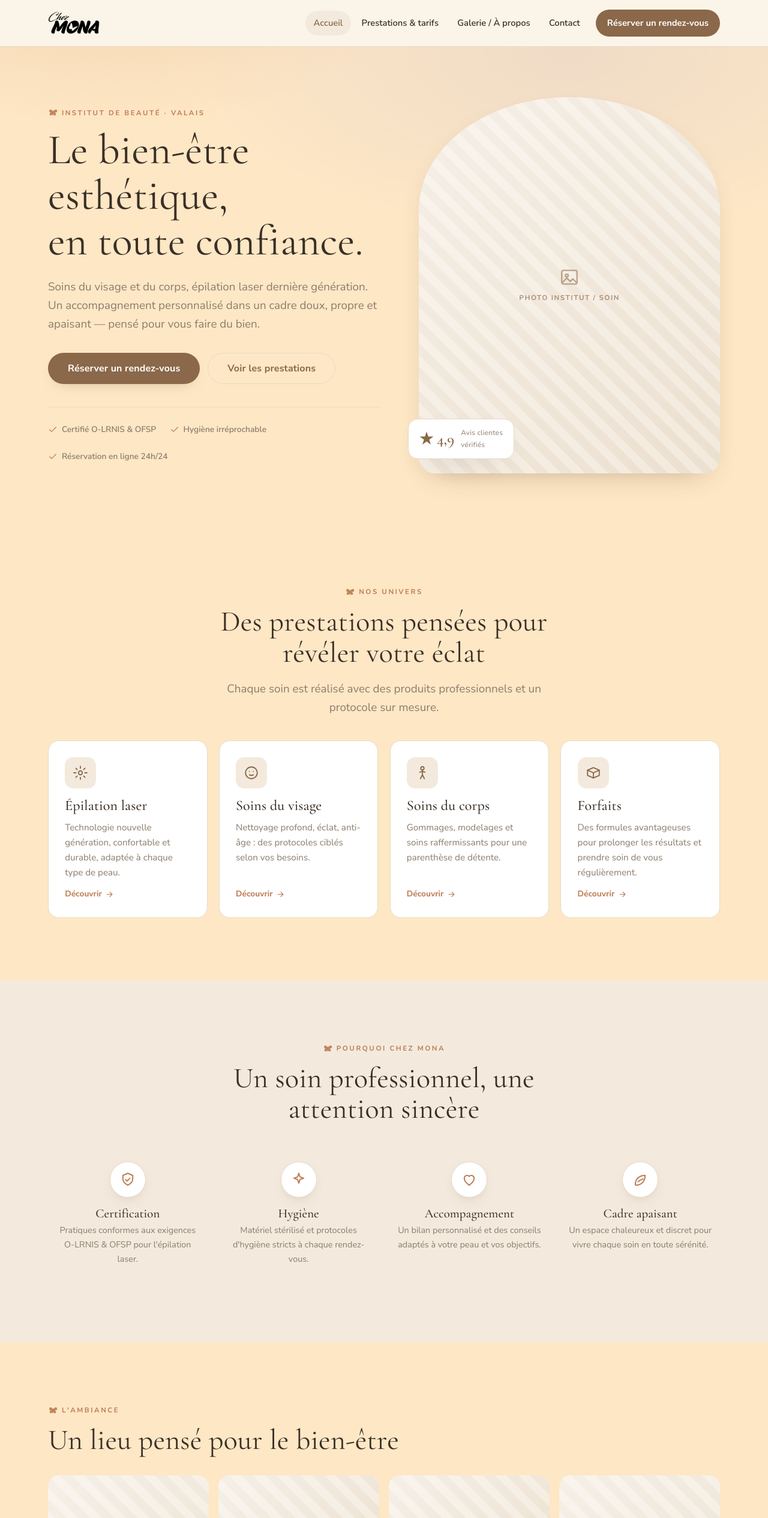
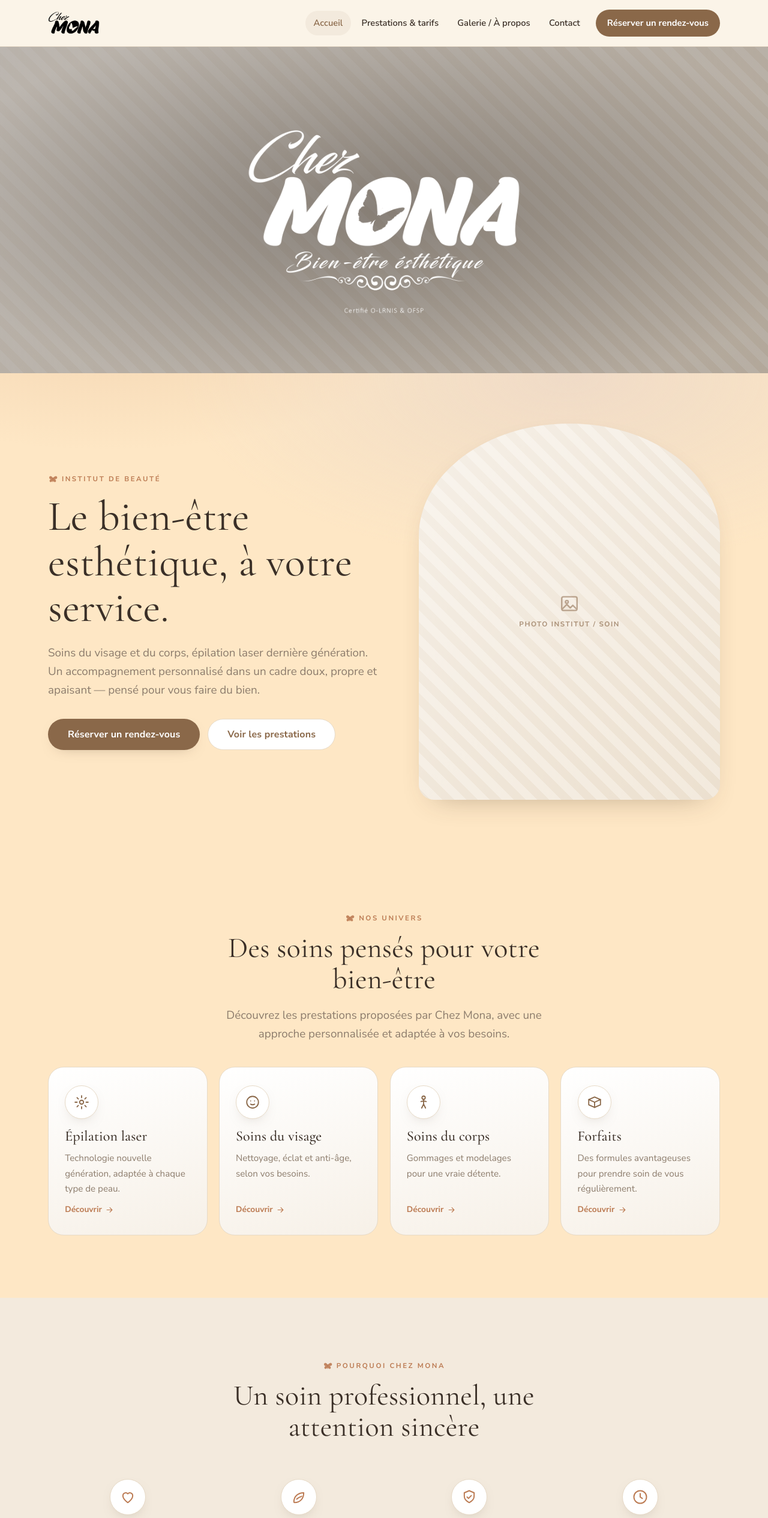
Before and after one commit to NelsonAlmeida5/chezmona, a Nuxt app: page / in a window 1280 px wide. Shown: the top 2530 px of the page at 60% size. Built offline with nearby package versions, Linux system fonts and the light colour scheme.

Commit message:
style: redesign homepage hero and sections

```diff
--- a/app/assets/css/main.css
+++ b/app/assets/css/main.css
@@ -134,13 +134,13 @@
   box-shadow: 0 16px 34px -18px rgba(110, 82, 56, .7);
 }
 .btn--ghost {
-  background: transparent;
+  background: var(--card);
   color: var(--brown);
   border-color: var(--border);
 }
 .btn--ghost:hover {
   border-color: var(--brown);
-  background: #fff;
+  background: var(--sand);
   transform: translateY(-2px);
 }
 .btn--lg {
--- a/app/components/ServiceCard.vue
+++ b/app/components/ServiceCard.vue
@@ -33,28 +33,44 @@
 
 <style scoped>
 .service-card {
-  background: var(--card);
+  position: relative;
+  overflow: hidden;
+  background: linear-gradient(165deg, #fff, var(--sand) 145%);
   border: 1px solid var(--border);
-  border-radius: var(--radius);
-  padding: 1.7rem;
+  border-radius: var(--radius-lg);
+  padding: 1.9rem 1.7rem;
   display: flex;
   flex-direction: column;
   gap: .7rem;
   transition: transform .3s, box-shadow .3s, border-color .3s;
+}
+.service-card::before {
+  content: "";
+  position: absolute;
+  inset: 0 0 auto;
+  height: 3px;
+  background: linear-gradient(90deg, var(--terra), var(--brown));
+  opacity: 0;
+  transition: opacity .3s;
 }
 .service-card:hover {
   transform: translateY(-5px);
   box-shadow: var(--shadow);
   border-color: var(--blush);
 }
+.service-card:hover::before {
+  opacity: 1;
+}
 .service-card__icon {
-  width: 52px;
-  height: 52px;
-  border-radius: 14px;
+  width: 56px;
+  height: 56px;
+  border-radius: 50%;
   display: grid;
   place-items: center;
-  background: var(--sand);
+  background: #fff;
+  border: 1px solid var(--border);
   color: var(--brown);
+  box-shadow: var(--shadow-sm);
   margin-bottom: .3rem;
 }
 .service-card__icon svg {
--- a/app/components/TrustItem.vue
+++ b/app/components/TrustItem.vue
@@ -9,17 +9,17 @@
 <template>
   <div class="trust-item">
     <div class="trust-item__icon">
-      <svg v-if="item.id === 'certification'" viewBox="0 0 24 24" fill="none" stroke="currentColor" stroke-width="1.7" stroke-linecap="round" stroke-linejoin="round" aria-hidden="true">
+      <svg v-if="item.id === 'accompagnement-personnalise'" viewBox="0 0 24 24" fill="none" stroke="currentColor" stroke-width="1.7" stroke-linecap="round" stroke-linejoin="round" aria-hidden="true">
+        <path d="M12 20s-7-4.5-7-10a4 4 0 0 1 7-2.6A4 4 0 0 1 19 10c0 5.5-7 10-7 10Z" />
+      </svg>
+      <svg v-else-if="item.id === 'cadre-apaisant'" viewBox="0 0 24 24" fill="none" stroke="currentColor" stroke-width="1.7" stroke-linecap="round" stroke-linejoin="round" aria-hidden="true">
+        <path d="M5 19c0-8 6-13 14-13 0 8-5 14-13 14-1 0-1-1-1-1Z" /><path d="M9 15c2-2 4-3 7-4" />
+      </svg>
+      <svg v-else-if="item.id === 'soin-professionnel'" viewBox="0 0 24 24" fill="none" stroke="currentColor" stroke-width="1.7" stroke-linecap="round" stroke-linejoin="round" aria-hidden="true">
         <path d="M12 3 5 6v5c0 4 3 7 7 9 4-2 7-5 7-9V6l-7-3Z" /><path d="m9 12 2 2 4-4" />
       </svg>
-      <svg v-else-if="item.id === 'hygiene'" viewBox="0 0 24 24" fill="none" stroke="currentColor" stroke-width="1.7" stroke-linecap="round" stroke-linejoin="round" aria-hidden="true">
-        <path d="M12 3l1.8 5.2L19 10l-5.2 1.8L12 17l-1.8-5.2L5 10l5.2-1.8L12 3Z" />
-      </svg>
-      <svg v-else-if="item.id === 'accompagnement'" viewBox="0 0 24 24" fill="none" stroke="currentColor" stroke-width="1.7" stroke-linecap="round" stroke-linejoin="round" aria-hidden="true">
-        <path d="M12 20s-7-4.5-7-10a4 4 0 0 1 7-2.6A4 4 0 0 1 19 10c0 5.5-7 10-7 10Z" />
-      </svg>
       <svg v-else viewBox="0 0 24 24" fill="none" stroke="currentColor" stroke-width="1.7" stroke-linecap="round" stroke-linejoin="round" aria-hidden="true">
-        <path d="M5 19c0-8 6-13 14-13 0 8-5 14-13 14-1 0-1-1-1-1Z" /><path d="M9 15c2-2 4-3 7-4" />
+        <circle cx="12" cy="12" r="9" /><path d="M12 7v5l3 2" />
       </svg>
     </div>
     <h3>{{ item.title }}</h3>
--- a/app/data/services.ts
+++ b/app/data/services.ts
@@ -9,25 +9,25 @@
   {
     id: 'epilation-laser',
     title: 'Épilation laser',
-    description: 'Technologie nouvelle génération, confortable et durable, adaptée à chaque type de peau.',
+    description: 'Technologie nouvelle génération, adaptée à chaque type de peau.',
     href: '/prestations'
   },
   {
     id: 'soins-visage',
     title: 'Soins du visage',
-    description: 'Nettoyage profond, éclat, anti-âge : des protocoles ciblés selon vos besoins.',
+    description: 'Nettoyage, éclat et anti-âge, selon vos besoins.',
     href: '/prestations'
   },
   {
     id: 'soins-corps',
     title: 'Soins du corps',
-    description: 'Gommages, modelages et soins raffermissants pour une parenthèse de détente.',
+    description: 'Gommages et modelages pour une vraie détente.',
     href: '/prestations'
   },
   {
     id: 'forfaits',
     title: 'Forfaits',
-    description: 'Des formules avantageuses pour prolonger les résultats et prendre soin de vous régulièrement.',
+    description: 'Des formules avantageuses pour prendre soin de vous régulièrement.',
     href: '/prestations'
   }
 ]
--- a/app/data/trust.ts
+++ b/app/data/trust.ts
@@ -6,23 +6,23 @@
 
 export const trustItems: TrustItem[] = [
   {
-    id: 'certification',
-    title: 'Certification',
-    description: "Pratiques conformes aux exigences O-LRNIS & OFSP pour l'épilation laser."
-  },
-  {
-    id: 'hygiene',
-    title: 'Hygiène',
-    description: "Matériel stérilisé et protocoles d'hygiène stricts à chaque rendez-vous."
-  },
-  {
-    id: 'accompagnement',
-    title: 'Accompagnement',
-    description: 'Un bilan personnalisé et des conseils adaptés à votre peau et vos objectifs.'
+    id: 'accompagnement-personnalise',
+    title: 'Accompagnement personnalisé',
+    description: 'Une écoute attentive et des conseils adaptés à votre peau et vos objectifs.'
   },
   {
     id: 'cadre-apaisant',
-    title: 'Cadre apaisant',
+    title: 'Cadre doux et apaisant',
     description: 'Un espace chaleureux et discret pour vivre chaque soin en toute sérénité.'
+  },
+  {
+    id: 'soin-professionnel',
+    title: 'Soin professionnel',
+    description: 'Des protocoles rigoureux, réalisés avec sérieux à chaque rendez-vous.'
+  },
+  {
+    id: 'reservation-simple',
+    title: 'Réservation simple',
+    description: 'Prenez rendez-vous en ligne en quelques clics, à tout moment.'
   }
 ]
--- a/app/pages/index.vue
+++ b/app/pages/index.vue
@@ -8,13 +8,29 @@
 
 <template>
   <div>
-    <!-- Hero -->
+    <!-- Hero visuel -->
+    <section class="hero-visual">
+      <div class="hero-visual__media">
+        <!--
+          Placeholder en attendant une vraie photo du salon (ou une image
+          beauté/soin). Remplacer par :
+          <img src="..." alt="..." class="hero-visual__img">
+        -->
+        <ImagePlaceholder label="Photo institut / soin" bare />
+      </div>
+      <div class="hero-visual__veil" />
+      <div class="hero-visual__logo">
+        <img src="/images/logo/chez-mona-logo-blanc.png" alt="Chez Mona">
+      </div>
+    </section>
+
+    <!-- Accueil -->
     <section class="hero">
       <div class="hero__halo" />
       <div class="wrap hero__grid">
         <div class="hero__copy">
-          <SectionEyebrow text="Institut de beauté · Valais" />
-          <h1 class="h-xl">Le bien-être esthétique,<br>en toute confiance.</h1>
+          <SectionEyebrow text="Institut de beauté" />
+          <h1 class="h-xl">Le bien-être esthétique, à votre service.</h1>
           <p class="lead">
             Soins du visage et du corps, épilation laser dernière génération. Un accompagnement
             personnalisé dans un cadre doux, propre et apaisant — pensé pour vous faire du bien.
@@ -23,40 +39,25 @@
             <NuxtLink to="#reservation" class="btn btn--primary btn--lg">Réserver un rendez-vous</NuxtLink>
             <NuxtLink to="/prestations" class="btn btn--ghost btn--lg">Voir les prestations</NuxtLink>
           </div>
-          <div class="hero__reassure">
-            <span>
-              <svg viewBox="0 0 24 24" fill="none" stroke="currentColor" stroke-width="1.7" stroke-linecap="round" stroke-linejoin="round" aria-hidden="true"><path d="M20 6 9 17l-5-5" /></svg>
-              Certifié O-LRNIS &amp; OFSP
-            </span>
-            <span>
-              <svg viewBox="0 0 24 24" fill="none" stroke="currentColor" stroke-width="1.7" stroke-linecap="round" stroke-linejoin="round" aria-hidden="true"><path d="M20 6 9 17l-5-5" /></svg>
-              Hygiène irréprochable
-            </span>
-            <span>
-              <svg viewBox="0 0 24 24" fill="none" stroke="currentColor" stroke-width="1.7" stroke-linecap="round" stroke-linejoin="round" aria-hidden="true"><path d="M20 6 9 17l-5-5" /></svg>
-              Réservation en ligne 24h/24
-            </span>
-          </div>
         </div>
         <div class="hero__media">
           <div class="arch">
             <ImagePlaceholder label="Photo institut / soin" />
           </div>
-          <div class="hero__badge">
-            <b>★ 4,9</b>
-            <small>Avis clientes<br>vérifiés</small>
-          </div>
         </div>
       </div>
     </section>
 
-    <!-- Prestations principales -->
+    <!-- Nos univers -->
     <section class="section">
       <div class="wrap">
         <div class="section-head center">
           <SectionEyebrow text="Nos univers" center />
-          <h2 class="h-lg">Des prestations pensées pour révéler votre éclat</h2>
-          <p class="lead center">Chaque soin est réalisé avec des produits professionnels et un protocole sur mesure.</p>
+          <h2 class="h-lg">Des soins pensés pour votre bien-être</h2>
+          <p class="lead center">
+            Découvrez les prestations proposées par Chez Mona, avec une approche personnalisée et
+            adaptée à vos besoins.
+          </p>
         </div>
         <div class="card-grid">
           <ServiceCard v-for="service in services" :key="service.id" :service="service" />
@@ -64,7 +65,7 @@
       </div>
     </section>
 
-    <!-- Confiance -->
+    <!-- Pourquoi Chez Mona -->
     <section class="section section--sand">
       <div class="wrap">
         <div class="section-head center">
@@ -80,8 +81,8 @@
     <!-- Galerie courte -->
     <section class="section">
       <div class="wrap">
-        <div class="section-head">
-          <SectionEyebrow text="L'ambiance" />
+        <div class="section-head center">
+          <SectionEyebrow text="L'ambiance" center />
           <h2 class="h-lg">Un lieu pensé pour le bien-être</h2>
         </div>
         <GalleryGrid class="gallery-grid" :images="homeGallery" />
@@ -95,8 +96,8 @@
     <section class="section section--sand">
       <div class="wrap">
         <CtaBand
-          title="Prête à prendre soin de vous ?"
-          text="Réservez votre rendez-vous en quelques clics via notre plateforme en ligne. Une question ? Nous sommes là pour vous accompagner."
+          title="Envie de prendre rendez-vous ?"
+          text="Réservez votre rendez-vous en quelques clics via notre plateforme en ligne. Pour toute question, le salon reste disponible pour vous renseigner."
           cta-label="Réserver sur Fresha"
           cta-to="#reservation"
         />
@@ -106,7 +107,42 @@
 </template>
 
 <style scoped>
-/* ---- Hero ---- */
+/* ---- Hero visuel ---- */
+.hero-visual {
+  position: relative;
+  height: clamp(520px, 68vh, 760px);
+  overflow: hidden;
+}
+.hero-visual__media {
+  position: absolute;
+  inset: 0;
+}
+/* Prête pour une vraie photo : <img class="hero-visual__img"> couvrira tout le cadre. */
+.hero-visual__media :deep(.hero-visual__img) {
+  width: 100%;
+  height: 100%;
+  object-fit: cover;
+  display: block;
+}
+.hero-visual__veil {
+  position: absolute;
+  inset: 0;
+  background: radial-gradient(60% 60% at 50% 50%, rgba(46, 38, 32, .55), rgba(46, 38, 32, .3) 100%);
+}
+.hero-visual__logo {
+  position: absolute;
+  inset: 0;
+  display: flex;
+  align-items: center;
+  justify-content: center;
+  padding: 0 1.5rem;
+}
+.hero-visual__logo img {
+  width: min(460px, 65%);
+  height: auto;
+}
+
+/* ---- Accueil ---- */
 .hero {
   position: relative;
   overflow: hidden;
@@ -138,28 +174,6 @@
   flex-wrap: wrap;
   gap: .8rem;
 }
-.hero__reassure {
-  display: flex;
-  flex-wrap: wrap;
-  gap: 1.4rem;
-  margin-top: 2.4rem;
-  padding-top: 1.6rem;
-  border-top: 1px solid var(--border);
-}
-.hero__reassure span {
-  display: flex;
-  align-items: center;
-  gap: .5em;
-  font-size: .86rem;
-  font-weight: 600;
-  color: var(--stone);
-}
-.hero__reassure svg {
-  width: 16px;
-  height: 16px;
-  color: var(--terra);
-  flex: none;
-}
 .hero__media {
   position: relative;
 }
@@ -170,32 +184,6 @@
   background: var(--linen);
   box-shadow: var(--shadow);
   aspect-ratio: 4 / 5;
-}
-.hero__badge {
-  position: absolute;
-  left: -18px;
-  bottom: 24px;
-  background: #fff;
-  border-radius: 16px;
-  padding: .8rem 1.1rem;
-  box-shadow: var(--shadow);
-  display: flex;
-  align-items: center;
-  gap: .7rem;
-  border: 1px solid var(--border);
-}
-.hero__badge b {
-  font-family: var(--display);
-  font-size: 1.6rem;
-  font-weight: 600;
-  color: var(--brown);
-  line-height: 1;
-}
-.hero__badge small {
-  display: block;
-  font-size: .74rem;
-  color: var(--stone);
-  letter-spacing: .02em;
 }
 
 /* ---- En-têtes de section ---- */
@@ -215,10 +203,10 @@
 }
 
 .gallery-grid {
-  margin-top: 2rem;
+  margin-top: 2.4rem;
 }
 .gallery-more {
-  margin-top: 2rem;
+  margin-top: 2.2rem;
 }
 
 /* ---- Responsive ---- */
@@ -237,16 +225,17 @@
     max-width: 380px;
     margin-inline: auto;
   }
-  .hero__actions,
-  .hero__reassure {
+  .hero__actions {
     justify-content: center;
-  }
-  .hero__badge {
-    left: 50%;
-    transform: translateX(-50%);
   }
 }
 @media (max-width: 620px) {
+  .hero-visual {
+    height: clamp(360px, 55vh, 520px);
+  }
+  .hero-visual__logo img {
+    width: min(280px, 75%);
+  }
   .card-grid {
     grid-template-columns: 1fr;
   }
```
Also changed, not shown: app/components/ImagePlaceholder.vue (+6 -1 lines), public/images/logo/chez-mona-logo-blanc.png (added).
